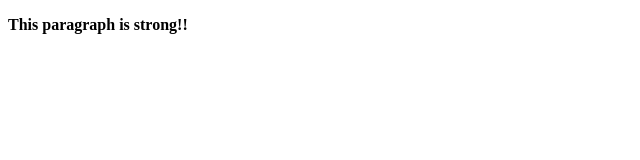
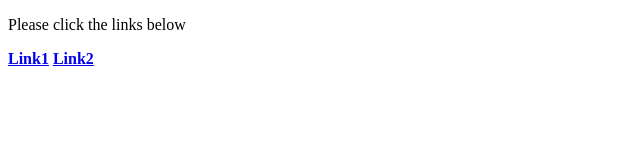
Before and after one commit to Warm-Snowman/website, a plain HTML site: page index.html in a window 1280 px wide. Shown: the whole page, without its empty margins (0-640 px from the left). Drawn offline with Linux system fonts and the light colour scheme.

Commit message:
Added about.html

```diff
--- a/index.html
+++ b/index.html
@@ -1,12 +1,13 @@
+<!--This is a comment-->
 <!DOCTYPE html>
 <html lang="en">
-    <head>
-        <meta charset="UTF-8">
-        <title>Homepage</title>
-    </head>
-    <body>
-        <p><strong>This paragraph is strong!!</strong></p>
-        <!--This is a comment-->
-    </body>
-
+<head>
+<meta charset="UTF-8">
+<title>Home</title>
+</head>
+<body>
+<p>Please click the links below<br></p>
+<a href="https://www.theodinproject.com/lessons/foundations-links-and-images" target="_blank" rel="noopener noreferer"><strong>Link1</strong></a>
+<a href="about.html" target="_blank" rel="noopener noreferer"><strong>Link2</strong></a>
+</body>
 </html>
```
Also changed, not shown: about.html (added, +10 -0 lines).
